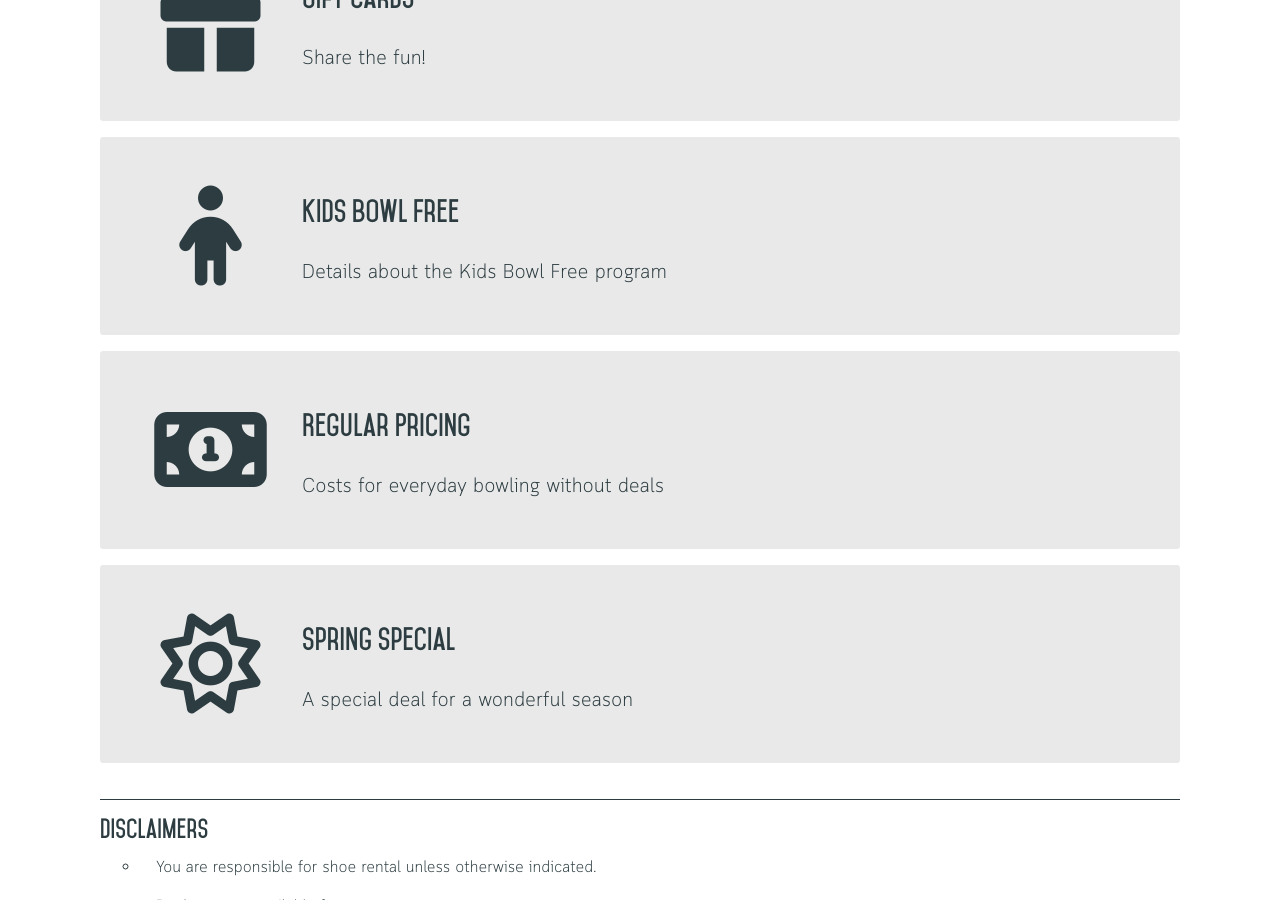
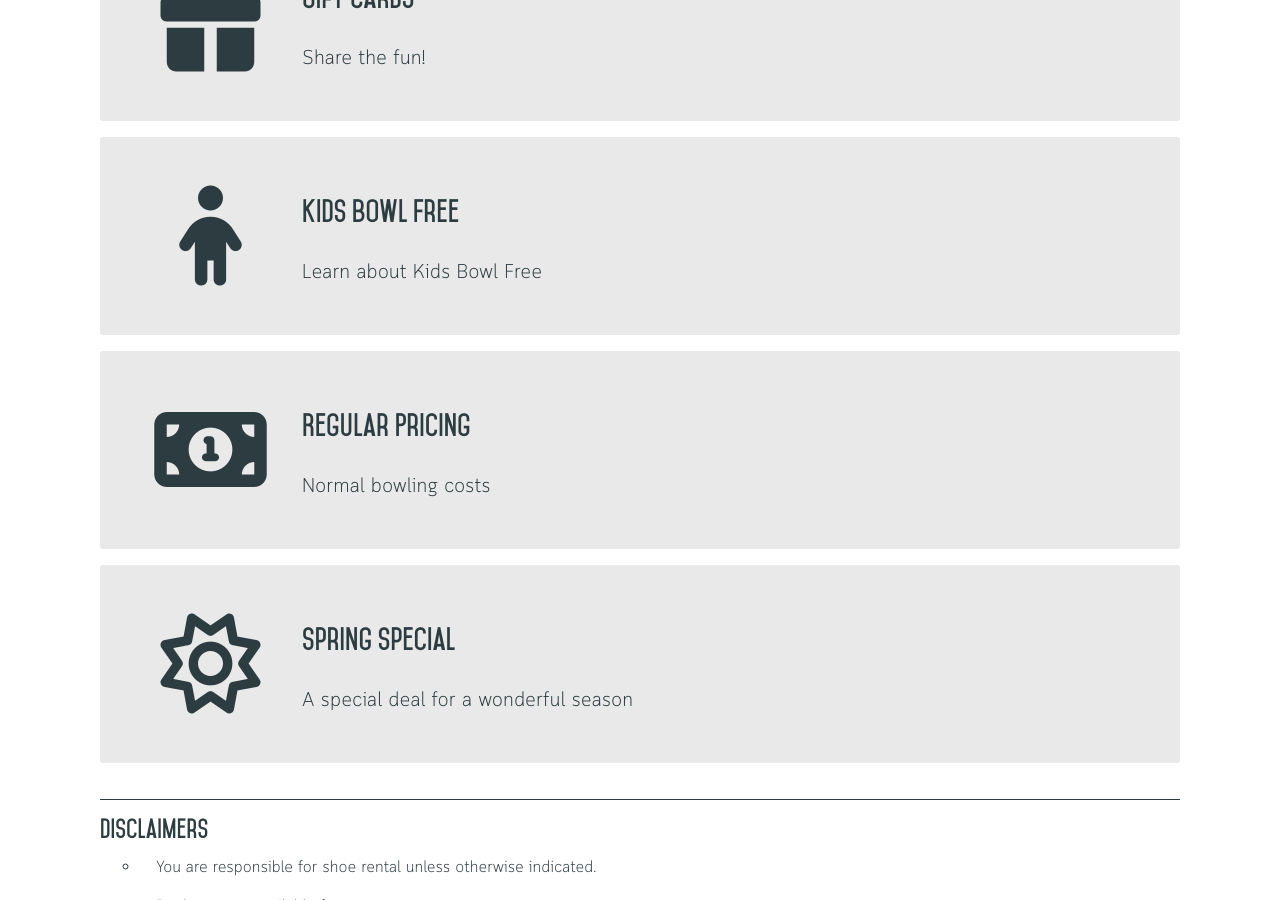
Before and after one commit to jlam55555/nutmegbowl, a Jekyll site: the page built from pricing/index.html, in a window 1280 px wide and 900 px high, scrolled down 1131 px. Built offline with Jekyll 4.4.1, drawn with Linux system fonts in a browser that asks for light colours; nearby versions of some CDN libraries.

Commit message:
Shortened listing pages even more

```diff
--- a/about/history.html
+++ b/about/history.html
@@ -2,7 +2,7 @@
 layout: default
 title: History
 category: about
-description: An origin story of the best bowling alley
+description: The origin of the bowling alley
 icon: history
 ---
 
--- a/contact/website_information.html
+++ b/contact/website_information.html
@@ -2,7 +2,7 @@
 layout: default
 title: Website Information
 category: contact us
-description: Secret disclosure from the code ninjas
+description: Secrets from the code ninjas
 icon: code
 ---
 
--- a/leagues/standings.html
+++ b/leagues/standings.html
@@ -2,7 +2,7 @@
 layout: default
 title: League Standings
 category: leagues
-description: The most recent league standings sheets
+description: Recent league standings
 icon: trophy
 ---
 
--- a/pricing/kids_bowl_free.html
+++ b/pricing/kids_bowl_free.html
@@ -2,7 +2,7 @@
 layout: default
 title: Kids Bowl Free
 category: pricing
-description: Details about the Kids Bowl Free program
+description: Learn about Kids Bowl Free
 icon: child
 ---
 
--- a/pricing/regular_pricing.html
+++ b/pricing/regular_pricing.html
@@ -2,7 +2,7 @@
 layout: default
 title: Regular Pricing
 category: pricing
-description: Costs for everyday bowling without deals
+description: Normal bowling costs
 icon: money
 ---
 
```
